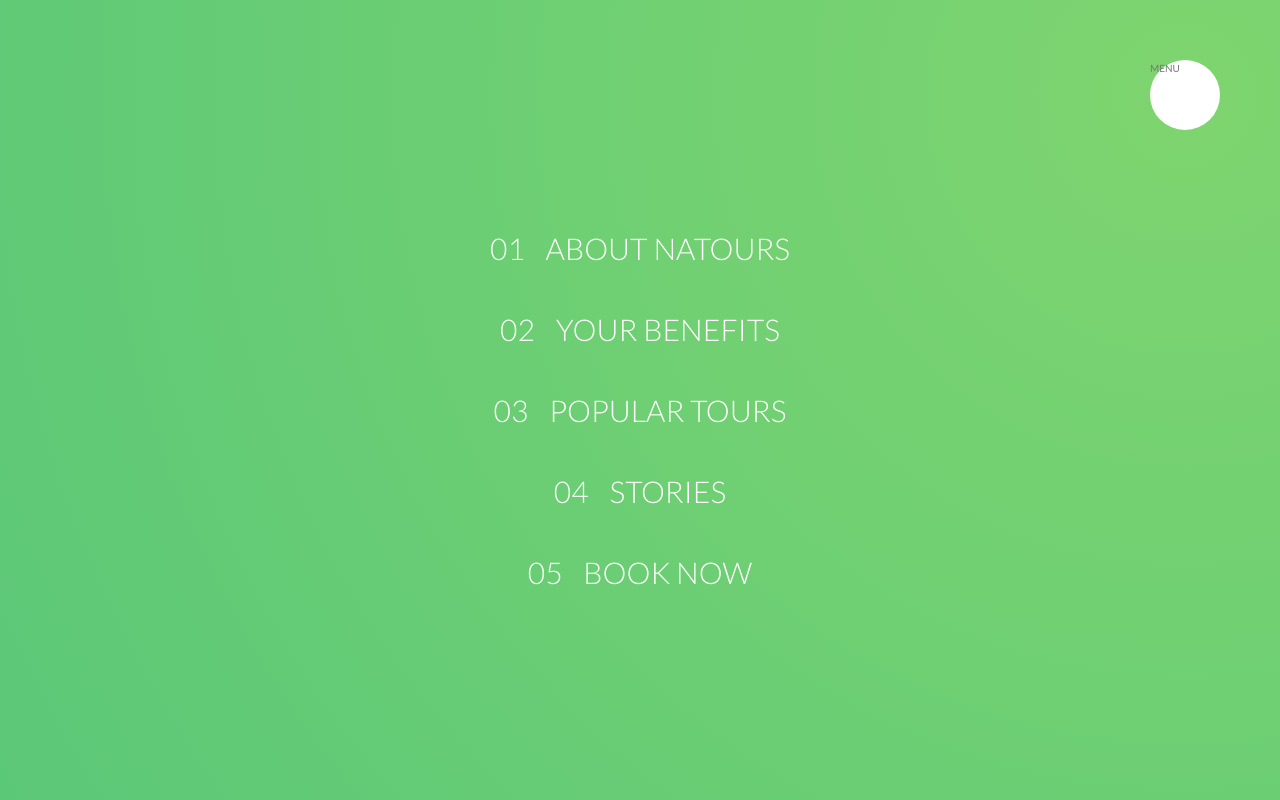
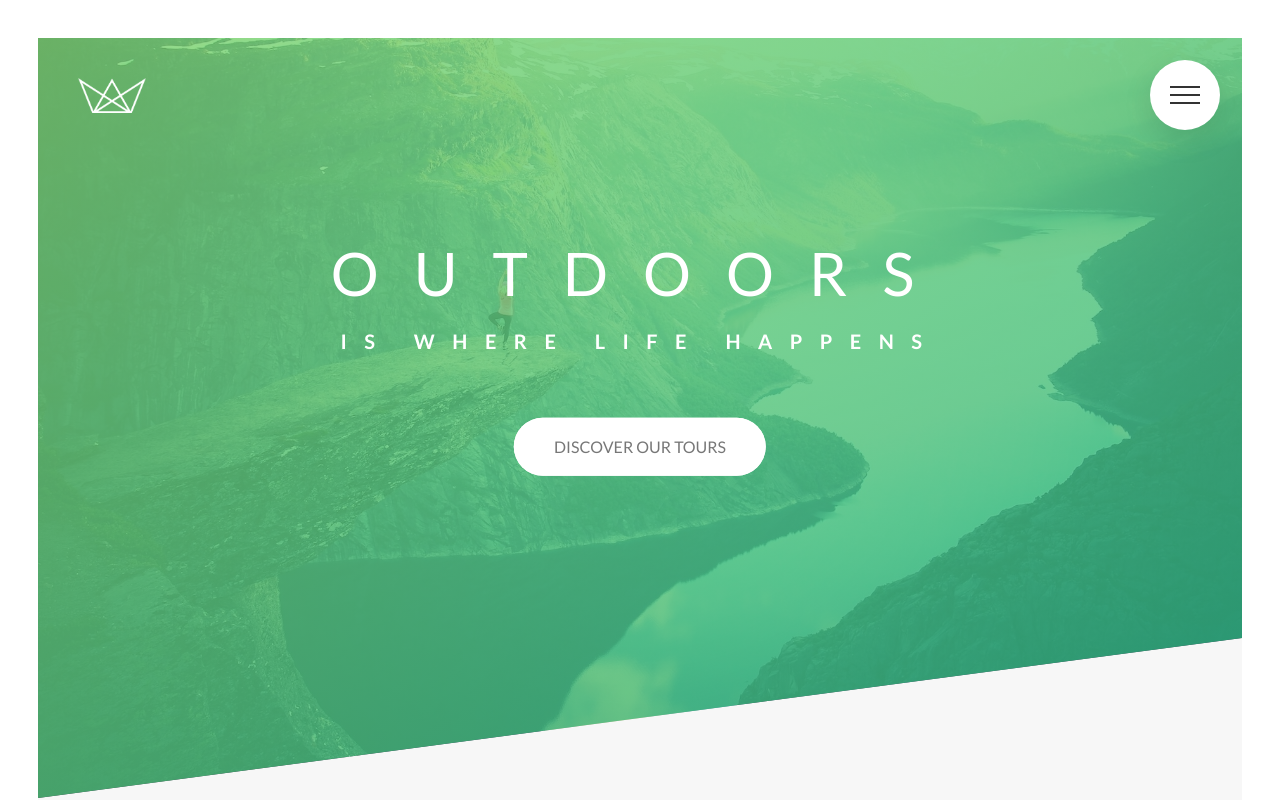
Before and after one commit to inibg/AdvancedCSSCourse, a website: page Natours/index.html in a window 1280 px wide. Shown: the top 800 px of the page. Drawn offline with Linux system fonts and the light colour scheme.

Commit message:
Section 5 - Lecture 51

```diff
--- a/Natours/index.html
+++ b/Natours/index.html
@@ -17,7 +17,9 @@
 <body>
     <div class="navigation">
         <input type="checkbox" class="navigation__checkbox" id="navi-toggle">
-        <label for="navi-toggle" class="navigation__button">MENU</label>
+        <label for="navi-toggle" class="navigation__button">
+            <span class="navigation__icon">&nbsp;</span>
+        </label>
         <div class="navigation__background">&nbsp;</div>
         <nav class="navigation__nav">
             <ul class="navigation__list">
--- a/Natours/sass/layout/_navigation.scss
+++ b/Natours/sass/layout/_navigation.scss
@@ -12,6 +12,9 @@
         right: 6rem;
         z-index: 1002;
         border-radius: 50%;
+        box-shadow: 0 1rem 3rem rgba($color-black, .1);
+        text-align: center;
+        cursor: pointer;
     }
 
     &__background {
@@ -23,16 +26,20 @@
         right: 6.5rem;
         background-image: radial-gradient($color-primary-light, $color-primary-dark);
         z-index: 1000;
-        transform: scale(80);
+       // transform: scale(80);
+        transition: transform .6s cubic-bezier(.86, 0, .07, 1);
     }
 
     &__nav {
         height: 100vh;
-        width: 100%;
         position: fixed;
         top: 0;
-        right: 0;
+        left: 0;
+        width: 0;
         z-index: 1001;
+        opacity: 0;
+        transition: all .8s cubic-bezier(.68, -.55, .265, 1.55);
+
     }
 
     &__list {
@@ -42,6 +49,7 @@
         transform: translate(-50%, -50%);
         list-style: none;
         text-align: center;
+        width: 100%;
     }
 
     &__item {
@@ -75,4 +83,65 @@
             transform: translateX(1rem);
         }
     }
+
+    &__checkbox:checked ~ &__background {
+        transform: scale(80);
+    }
+
+    &__checkbox:checked ~ &__nav {
+        opacity: 1;
+        width: 100%;
+    }
+
+    &__icon {
+        position: relative;
+        margin-top: 3.4rem;
+        &,
+        &::before,
+        &::after {
+            width: 3rem;
+            height: 2px;
+            background-color: $color-grey-dark-3;
+            display: inline-block;
+        }
+
+        &::before,
+        &::after {
+            content: "";
+            position: absolute;
+            left: 0;
+            transition: all .2s;
+        }
+
+        &::before {
+            top: -.8rem;
+        }
+
+        &::after {
+            top: .8rem;
+        }
+
+    }
+
+    &__button:hover &__icon::before {
+        top: -1rem;
+    }
+
+    &__button:hover &__icon::after {
+        top: 1rem;
+    }
+
+    &__checkbox:checked + &__button &__icon {
+        background-color: transparent;
+
+        &::before {
+            top: 0;
+            transform: rotate(135deg);
+        }
+
+        &::after {
+            top: 0;
+            transform: rotate(-135deg);
+        }
+    }
 }
```
Also changed, not shown: Natours/css/style.css.
